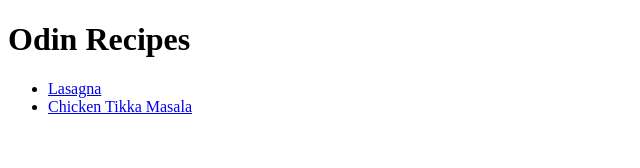
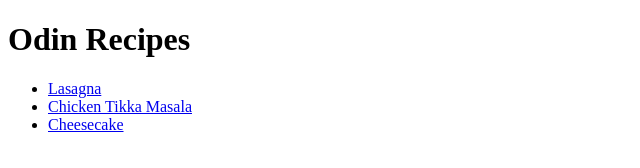
Before and after one commit to wallitw/odin-recipes, a plain HTML site: page index.html in a window 1280 px wide. Shown: the full height of the page, 0-640 px from the left. Drawn offline with Linux system fonts and the light colour scheme.

Commit message:
Add link to cheesecake.html

```diff
--- a/index.html
+++ b/index.html
@@ -9,6 +9,7 @@
         <ul>
             <li><a href="recipes/lasagna.html">Lasagna</a></li>
             <li><a href="recipes/chicken-tikka-masala.html">Chicken Tikka Masala</a></li>
+            <li><a href="recipes/cheesecake.html">Cheesecake</a></li>
         </ul>
 
     </body>
```
